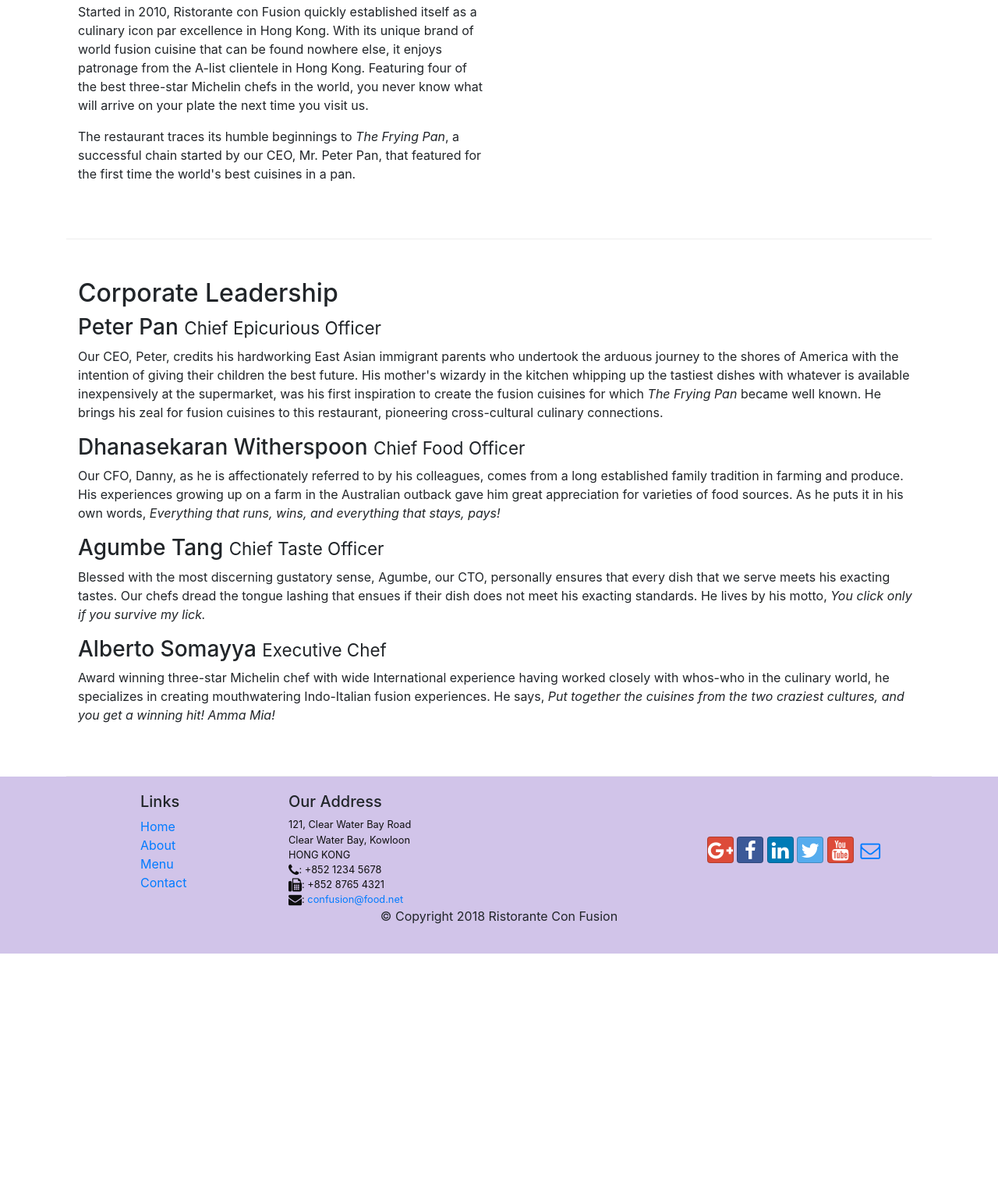
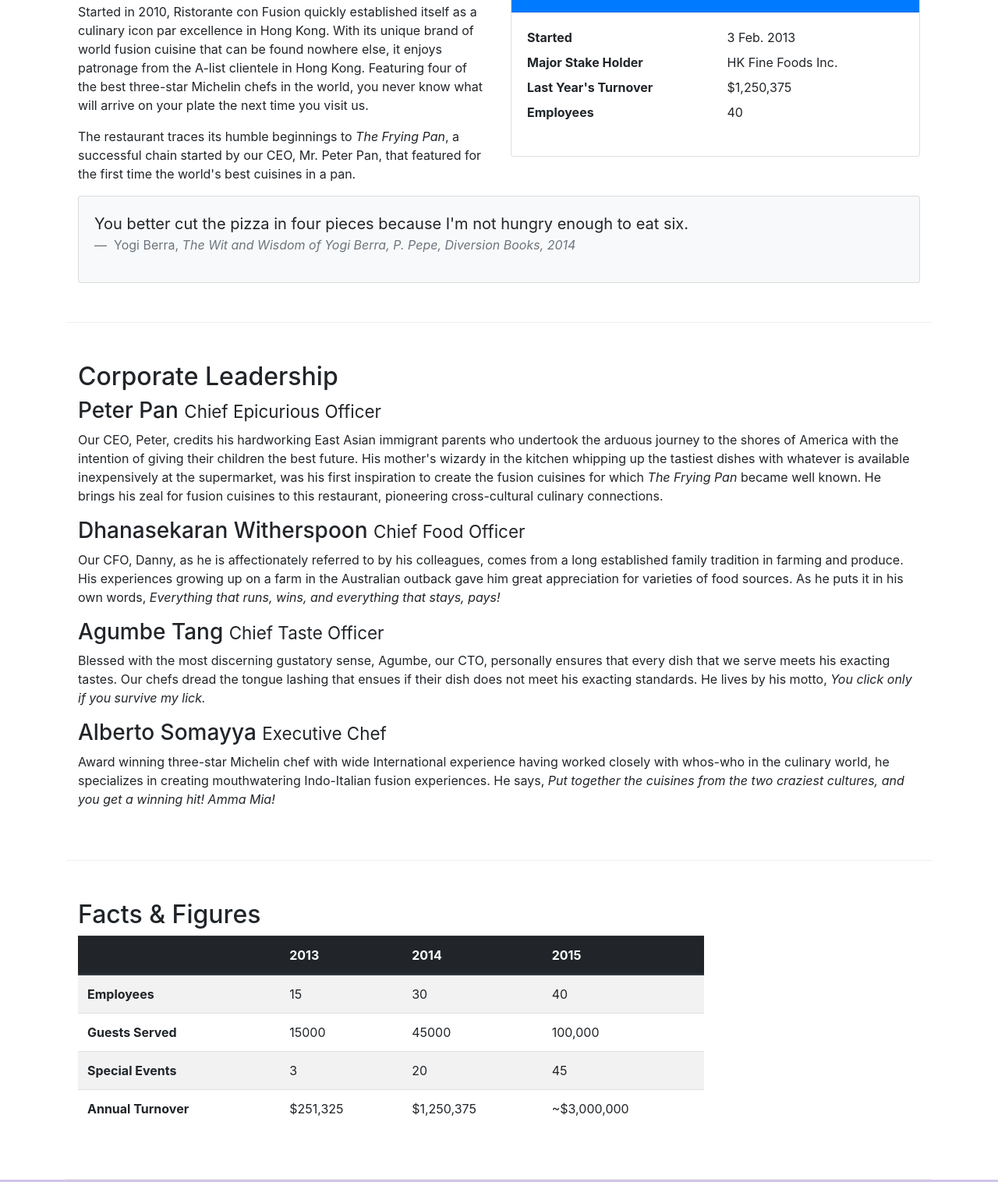
Before and after one commit to lequangduc/Boostrap_test, a website: page aboutus.html in a window 1280 px wide. Shown: the part 558-2074 px from the top of the page at 78% size. Before the commit the page ends 1781 px from the top, so only its background shows below. Drawn offline with nearby package versions, Linux system fonts and the light colour scheme.

Commit message:
Table and cards

```diff
--- a/aboutus.html
+++ b/aboutus.html
@@ -116,7 +116,50 @@
             cuisines in a pan.
           </p>
         </div>
-        <div></div>
+        <div class="col-12 col-sm-6">
+          <div class="card">
+            <h3 class="card-header bg-primary text-white">Facts At a Glance</h3>
+
+            <div class="card-body">
+              <dl class="row">
+                <dt class="col-6">Started</dt>
+
+                <dd class="col-6">3 Feb. 2013</dd>
+
+                <dt class="col-6">Major Stake Holder</dt>
+
+                <dd class="col-6">HK Fine Foods Inc.</dd>
+
+                <dt class="col-6">Last Year's Turnover</dt>
+
+                <dd class="col-6">$1,250,375</dd>
+
+                <dt class="col-6">Employees</dt>
+
+                <dd class="col-6">40</dd>
+              </dl>
+            </div>
+          </div>
+        </div>
+        <div class="col-12">
+          <div class="card card-body bg-light">
+            <blockquote class="blockquote">
+              <p class="mb-0">
+                You better cut the pizza in four pieces because I'm not hungry
+                enough to eat six.
+              </p>
+
+              <footer class="blockquote-footer">
+                Yogi Berra,
+
+                <cite title="Source Title"
+                  >The Wit and Wisdom of Yogi Berra, P. Pepe, Diversion Books,
+                  2014</cite
+                >
+              </footer>
+            </blockquote>
+          </div>
+        </div>
       </div>
 
       <div class="row row-content">
@@ -165,6 +208,51 @@
             >
           </p>
         </div>
+      </div>
+      <div class="row row-content">
+        <div class="col-12 col-sm-9">
+          <h2>Facts &amp; Figures</h2>
+          <div class="table-responsive">
+            <table class="table table-striped">
+              <thead class="thead-dark">
+                <tr>
+                  <th>&nbsp;</th>
+                  <th>2013</th>
+                  <th>2014</th>
+                  <th>2015</th>
+                </tr>
+              </thead>
+              <tbody>
+                <tr>
+                  <th>Employees</th>
+                  <td>15</td>
+                  <td>30</td>
+                  <td>40</td>
+                </tr>
+                <tr>
+                  <th>Guests Served</th>
+                  <td>15000</td>
+                  <td>45000</td>
+                  <td>100,000</td>
+                </tr>
+                <tr>
+                  <th>Special Events</th>
+                  <td>3</td>
+                  <td>20</td>
+                  <td>45</td>
+                </tr>
+                <tr>
+                  <th>Annual Turnover</th>
+                  <td>$251,325</td>
+                  <td>$1,250,375</td>
+                  <td>~$3,000,000</td>
+                </tr>
+              </tbody>
+            </table>
+          </div>
+        </div>
+
+        <div class="col-12 col-sm-3"></div>
       </div>
     </div>
 
```
Also changed, not shown: contactus.html (+1 -1 lines).
